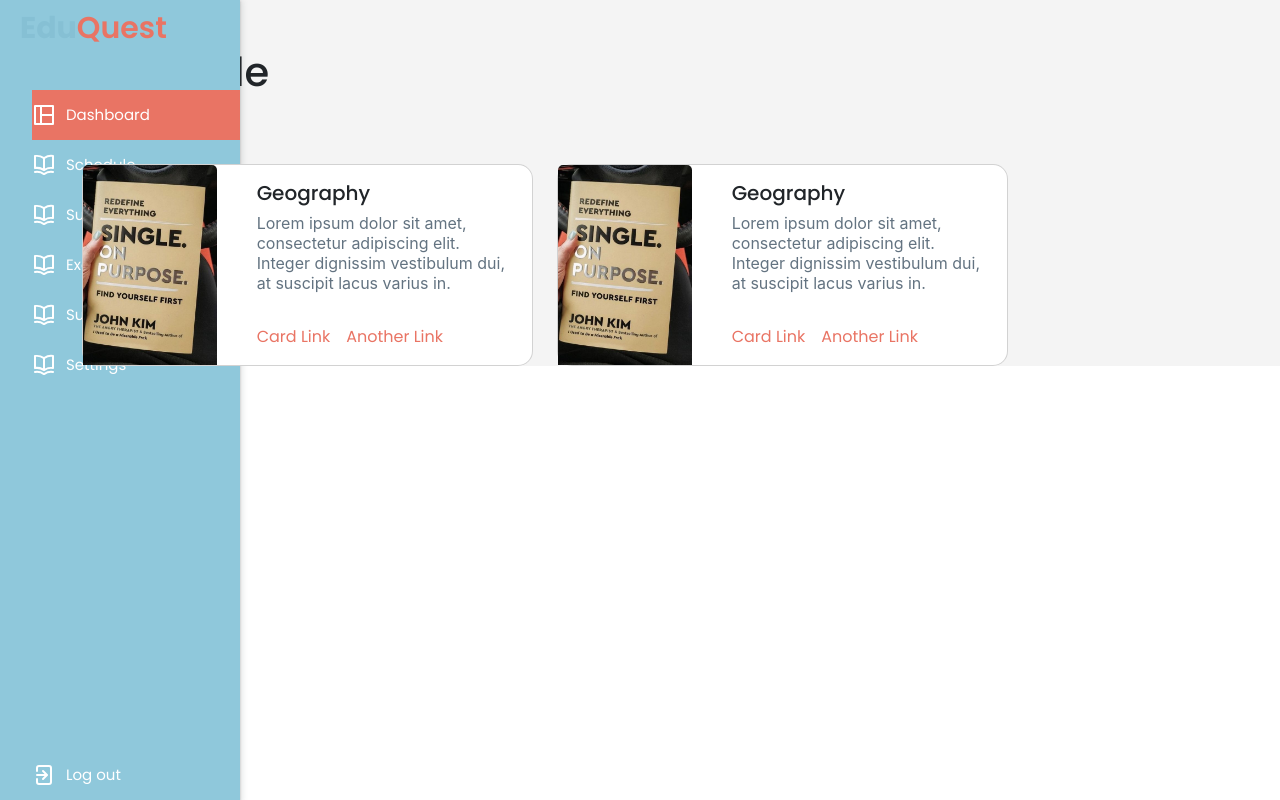
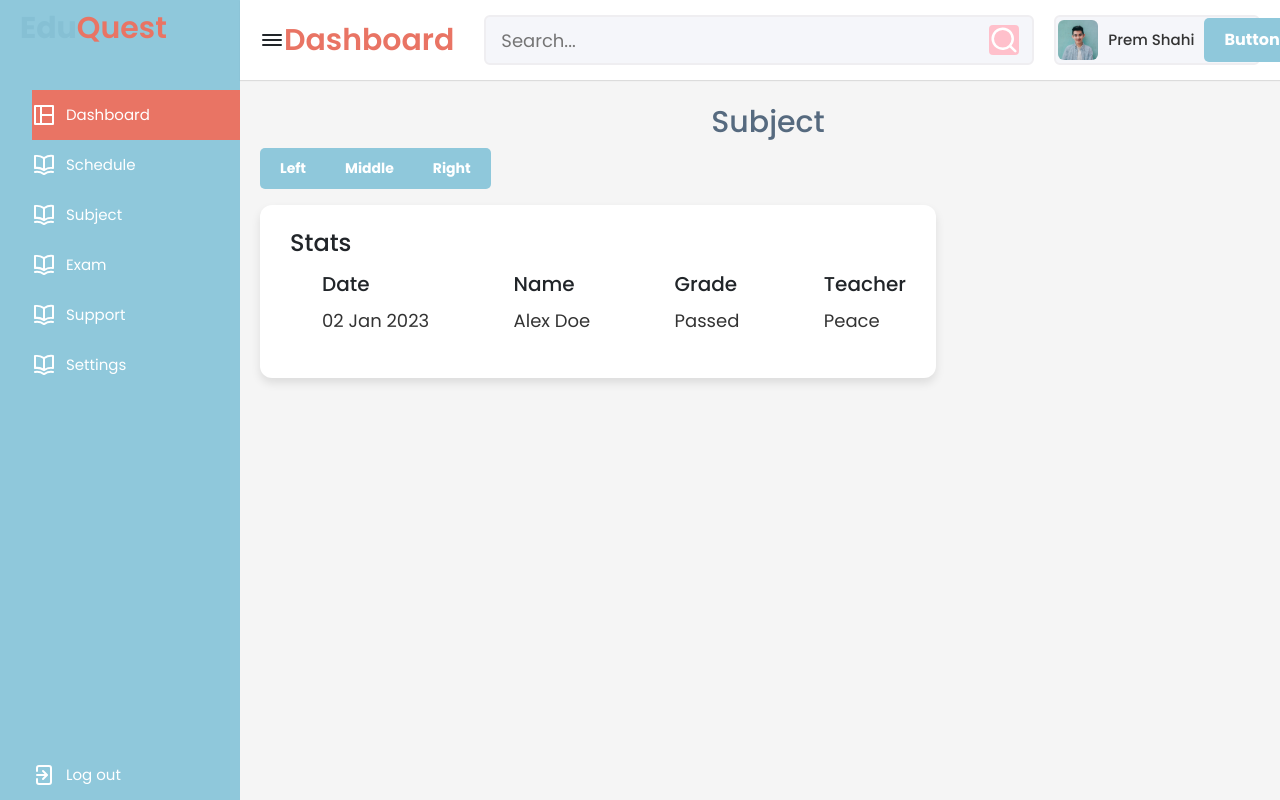
Before and after one commit to zinando/EduQuest, a React (Vite) app in the folder Frontend/: page /subject in a window 1280 px wide. Built offline with nearby package versions, Linux system fonts and the light colour scheme.

Commit message:
Update Subject.jsx

```diff
--- a/Frontend/src/pages/Subject/Subject.jsx
+++ b/Frontend/src/pages/Subject/Subject.jsx
@@ -1,110 +1,63 @@
-import SideBar from '../../layout/Sidebar/SideBar';
-import './Subject.css'
-import { Container, Row, Col } from 'react-bootstrap';
-import { useState } from 'react';
-import Card from 'react-bootstrap/Card';
-import Book from '../../assets/book.jpeg';
+import '../../layout/Sidebar/Sidebar.css'
+import Navbar from '../../layout/NavBar/NavBar'
+import Sidebar from '../../layout/Sidebar/SideBar'
+import Button from 'react-bootstrap/Button';
+import ButtonGroup from 'react-bootstrap/ButtonGroup';
 
-export default function Schedule() {
-  // State to track the selected button
-  const [selectedButton, setSelectedButton] = useState(null);
 
-  // Define an array of button labels
-  const buttonLabels = ['Day', 'Status', 'Subject'];
-
-  // Function to handle button click
-  const handleButtonClick = (index) => {
-    setSelectedButton(index);
-  };
-
-  const cardStyle = {
-    width: '100%', // Set width to 100% for responsiveness
-    borderRadius: '15px',
-  };
-
-  const cardImageStyle = {
-    width: '100%', // Set width to 100% to fill the card width
-    height: '100%', // Set height to 100% to fill the card height
-    objectFit: 'cover',
-  };
-
+export default function Subject() {
   return (
     <>
-      <div className="schedule-container">
-        <SideBar />
-        <Container>
-          <Row>
-            <Col md={12}>
-              <h1 className="home-header pt-5">Schedule</h1>
-              <div className='pb-3 pt-3 group-btn'>
-                {buttonLabels.map((label, index) => (
-                  <button
-                    key={index}
-                    onClick={() => handleButtonClick(index)}
-                    className={selectedButton === index ? 'selected' : ''}
-                  >
-                    {label}
-                  </button>
-                ))}
+      <Sidebar />
+      <section className="home-section">
+        <Navbar />
+
+        <div className="home-content">
+          <h3 className='ps-3'>Subject</h3>
+          <ButtonGroup className="mb-3 btn-group" size="sm">
+            <Button className='btn' >Left</Button>
+            <Button className='btn' >Middle</Button>
+            <Button className='btn' >Right</Button>
+          </ButtonGroup>
+          <div className="box-card">
+            <div className="recent box">
+              <div className="title">Stats</div>
+              <div className="sdetails">
+                <ul className="details">
+                  <li className="topic">Date</li>
+                  <li>
+                    <a href="/">02 Jan 2023</a>
+                  </li>
+
+
+
+                </ul>
+                <ul className="details">
+                  <li className="topic">Name</li>
+                  <li>
+                    <a href="/">Alex Doe</a>
+                  </li>
+                </ul>
+                <ul className="details">
+                  <li className="topic">Grade</li>
+                  <li>
+                    <a href="/">Passed</a>
+                  </li>
+                </ul>
+                <ul className="details">
+                  <li className="topic">Teacher</li>
+                  <li>
+                    <a href="/">Peace</a>
+                  </li>
+                </ul>
               </div>
-            </Col>
-          </Row>
+            </div>
+          </div>
+        </div>
 
-          <Row>
-            <Col md={5}>
-              <Card style={cardStyle}>
-                <Row>
-                  <Col md={4}>
-                    <Card.Img
-                      variant="top"
-                      src={Book}
-                      style={cardImageStyle}
-                    />
-                  </Col>
-                  <Col md={8}>
-                    <Card.Body>
-                      <Card.Title>Geography</Card.Title>
-                      <Card.Text>
-                        Lorem ipsum dolor sit amet, consectetur adipiscing elit. Integer dignissim vestibulum dui, at suscipit lacus varius in.
-                      </Card.Text>
-                    </Card.Body>
-                    <Card.Body>
-                      <Card.Link href="#">Card Link</Card.Link>
-                      <Card.Link href="#">Another Link</Card.Link>
-                    </Card.Body>
-                  </Col>
-                </Row>
-              </Card>
-            </Col>
 
-            <Col md={5}>
-              <Card style={cardStyle}>
-                <Row>
-                  <Col md={4}>
-                    <Card.Img
-                      variant="top"
-                      src={Book}
-                      style={cardImageStyle}
-                    />
-                  </Col>
-                  <Col md={8}>
-                    <Card.Body>
-                      <Card.Title>Geography</Card.Title>
-                      <Card.Text>
-                        Lorem ipsum dolor sit amet, consectetur adipiscing elit. Integer dignissim vestibulum dui, at suscipit lacus varius in.
-                      </Card.Text>
-                    </Card.Body>
-                    <Card.Body>
-                      <Card.Link href="#">Card Link</Card.Link>
-                      <Card.Link href="#">Another Link</Card.Link>
-                    </Card.Body>
-                  </Col>
-                </Row>
-              </Card>
-            </Col>
-          </Row>
-        </Container>
-      </div>
+      </section>
+
     </>
-  );
+  )
 }
```
